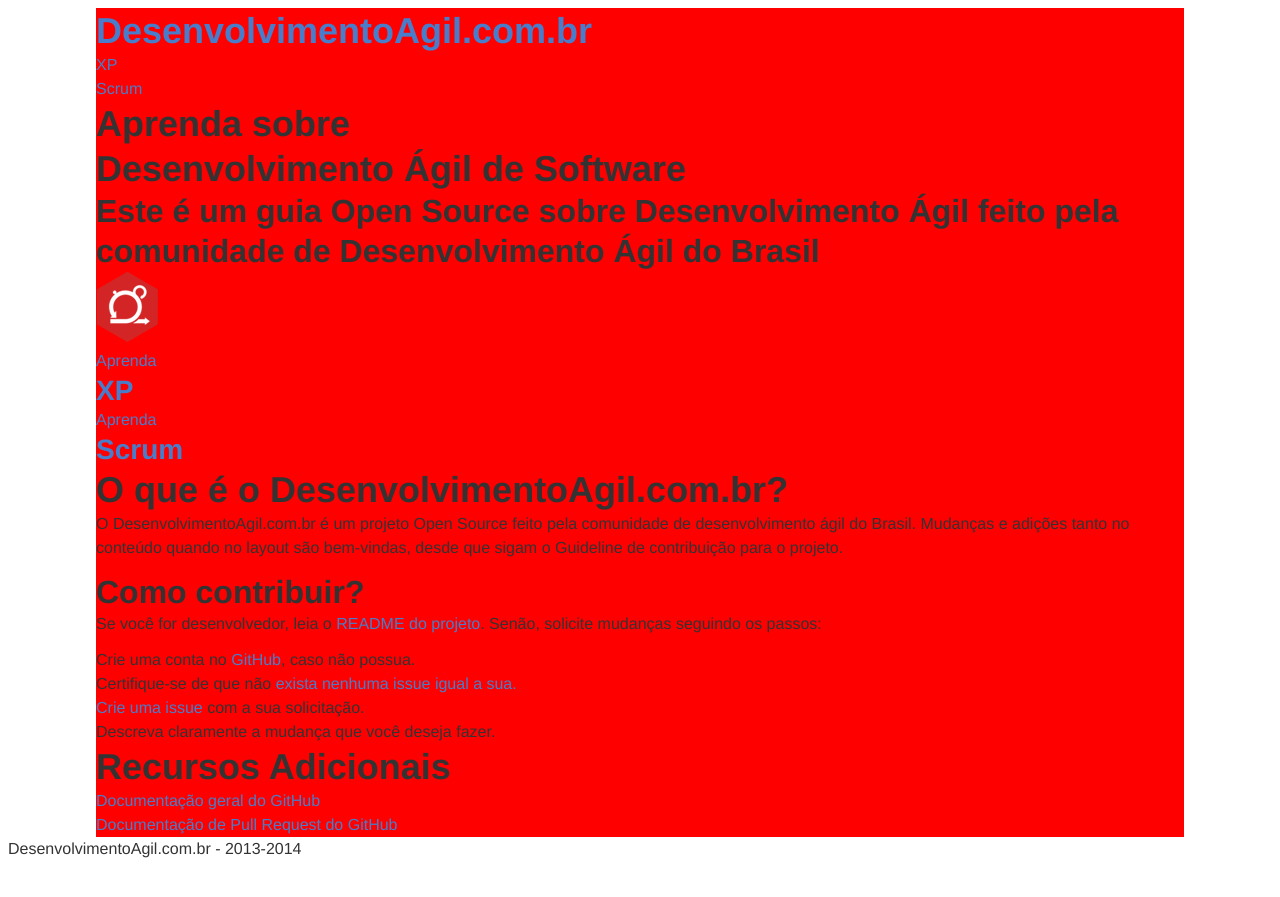
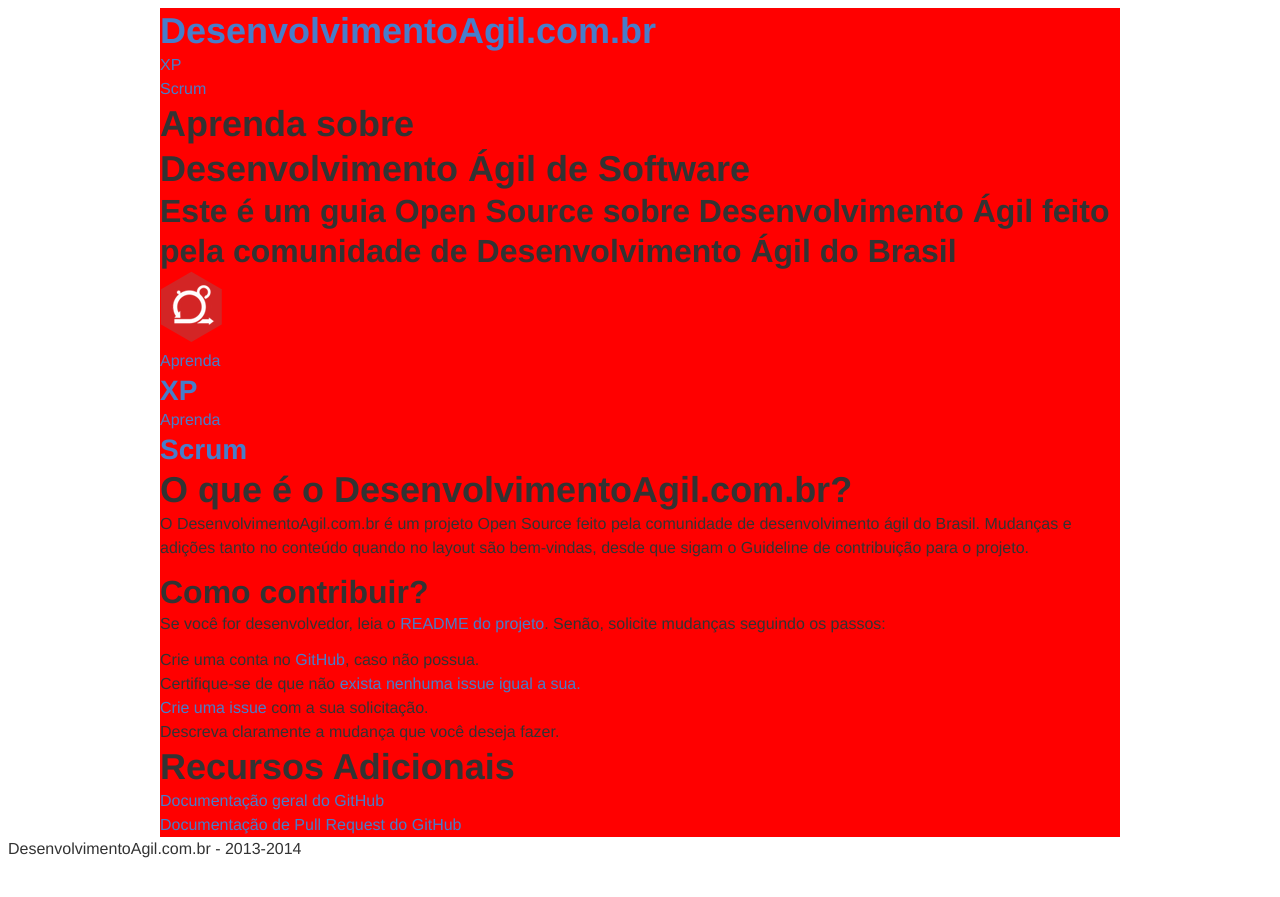
Before and after one commit to desenvolvimentoagilcombr/desenvolvimentoagilcombr.github.com, a Jekyll site: the page built from index.html, in a window 1280 px wide. Shown: the top 897 px of the page. Built offline with Jekyll 4.4.1, drawn with Linux system fonts in a browser that asks for light colours; Markdown is read by kramdown in place of the engine named in the settings.

Commit message:
Use gutter and small adjust on main grid

```diff
--- a/_sass/base/_grid-settings.scss
+++ b/_sass/base/_grid-settings.scss
@@ -2,9 +2,9 @@
 
 // Neat Overrides
 // $column: 90px;
-// $gutter: 30px;
+$gutter: 30px;
 // $grid-columns: 12;
-$max-width: em(1088);
+$max-width: em(960);
 
 // Neat Breakpoints
 $medium-screen: em(640);
```
